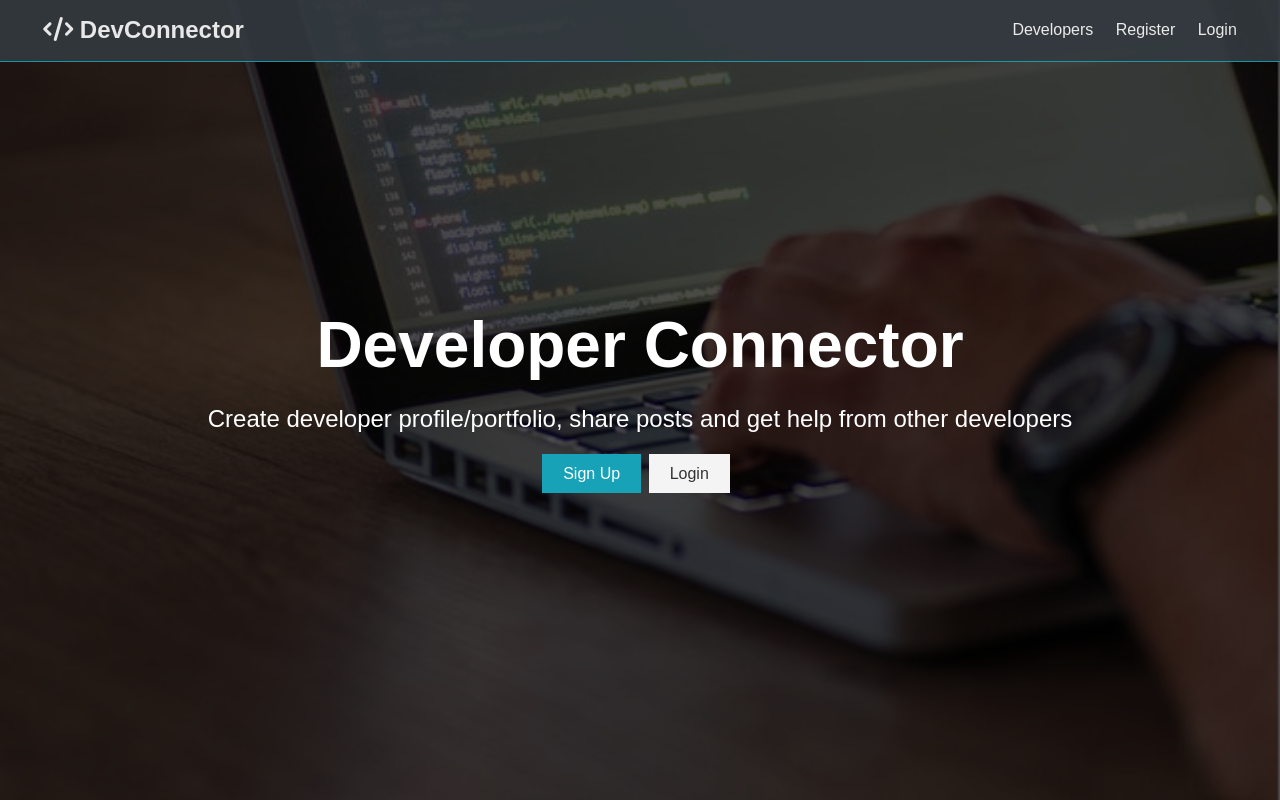
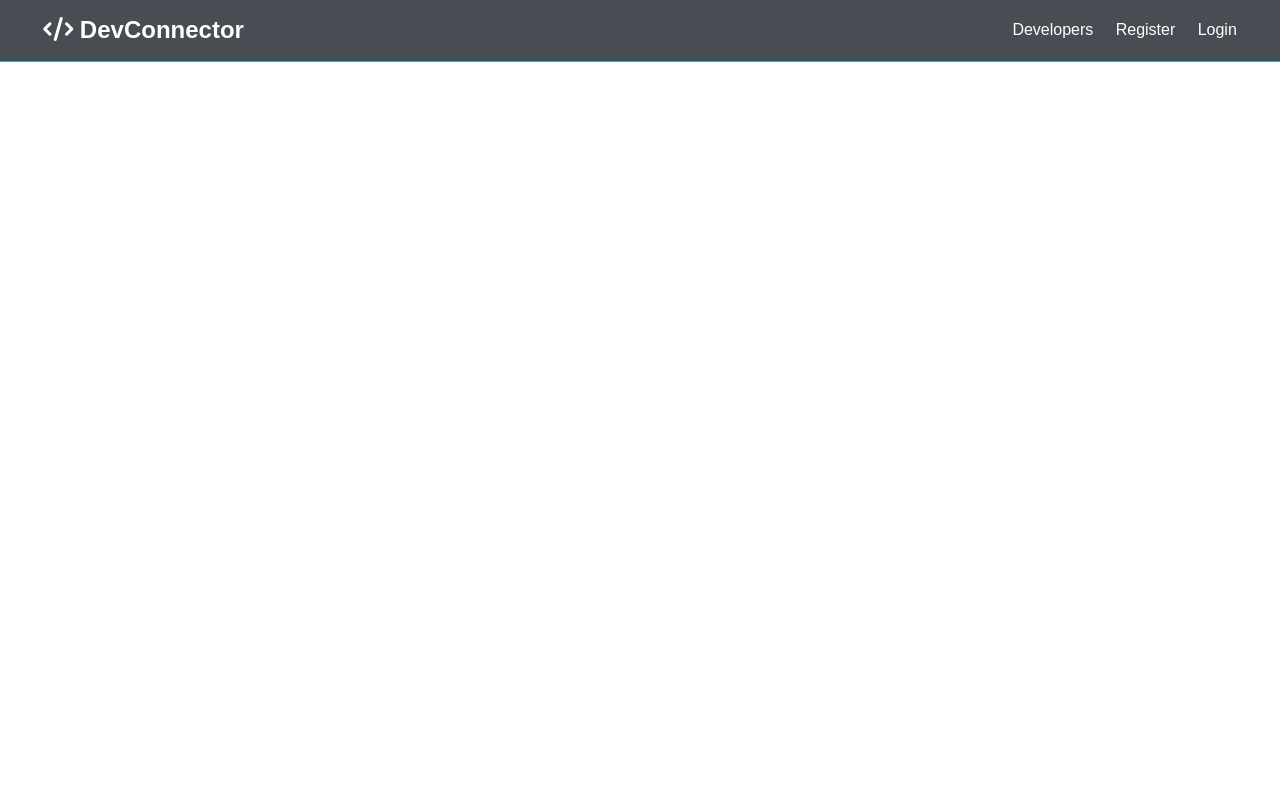
Before and after one commit to Mekarosi/dematch_frontend, a React (Create React App) app: page /dashboard in a window 1280 px wide. Built offline with nearby package versions, Linux system fonts and the light colour scheme.

Commit message:
Added some dependencies packages

```diff
--- a/src/App.js
+++ b/src/App.js
@@ -1,4 +1,5 @@
 import React, { Fragment } from 'react'
+import { BrowserRouter as Router, Route, Switch } from 'react-router-dom'
 import Navbar from './components/layout/Navbar';
 import Landing from './components/layout/Landing';
 
@@ -6,10 +7,12 @@ import './App.css';
 
 const App = () => {
   return (
-    <Fragment>
-      <Navbar />
-      <Landing />
-    </Fragment>
+    <Router>
+      <Fragment>
+        <Navbar />
+        <Route exact path="/" component={ Landing } />
+      </Fragment>
+    </Router>
   );
 }
 
```
Also changed, not shown: package.json (+10 -0 lines), 1 other file (tests, documents, lock files or other folders).
